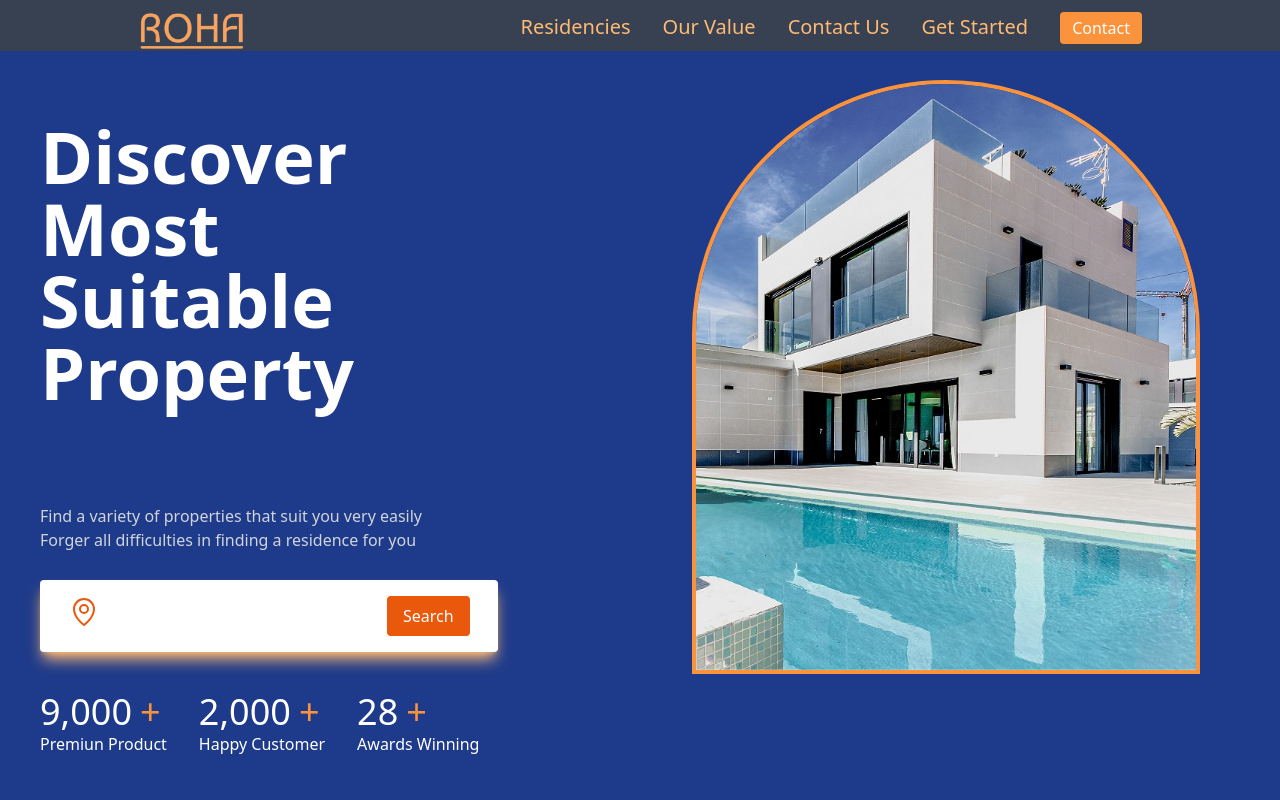
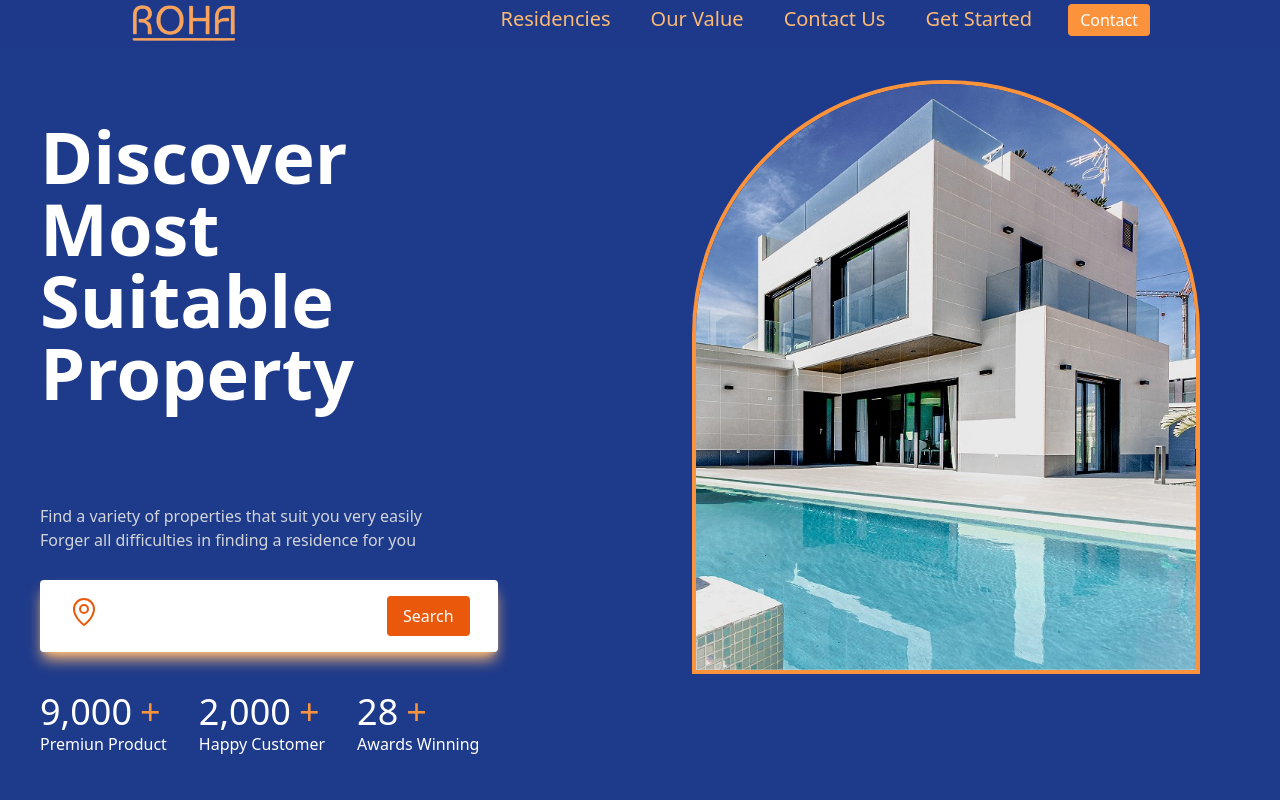
Before and after one commit to KidusThethird/Roha_realstate_website, a React (Create React App) app: page / in a window 1280 px wide. Shown: the top 800 px of the page. Built offline with nearby package versions, Linux system fonts and the light colour scheme.

Commit message:
nav-bar hover effect added

```diff
--- a/src/components/nav-bar.jsx
+++ b/src/components/nav-bar.jsx
@@ -3,16 +3,16 @@ import Logo from '../assets/roha-logo.png'
 
 export const Navbar = () => {
   return (
-    <div className='flex justify-around pt-3 bg-gray-700 fixed w-full z-50'>
+    <div className='flex justify-around py-1 bg-blue-900 bg-opacity-70 fixed w-full z-50'>
        <div className='w-1/12'>
         <img src={Logo} alt="" />
         </div>
         <div className='space-x-8 text-orange-300 text-xl'>
-            <a className='' href="">Residencies</a>
-            <a href="">Our Value</a>
-            <a href="">Contact Us</a>
-            <a href="">Get Started</a>
-            <button className='bg-orange-400 text-white text-base rounded px-3 py-1'>Contact</button>
+            <a className=' hover:shadow-lg pb-4 px-1 rounded hover:bg-blue-900 hover:shadow-orange-500' href="">Residencies</a>
+            <a className=' hover:shadow-lg pb-4 px-1 rounded hover:bg-blue-900 hover:shadow-orange-500' href="">Our Value</a>
+            <a className=' hover:shadow-lg pb-4 px-1 rounded hover:bg-blue-900 hover:shadow-orange-500' href="">Contact Us</a>
+            <a className=' hover:shadow-lg pb-4 px-1 rounded hover:bg-blue-900 hover:shadow-orange-500' href="">Get Started</a>
+            <button className='bg-orange-400 hover:scale-110 transition-all duration-200 text-white text-base rounded px-3 py-1'>Contact</button>
             </div>
     </div>
   )
```
